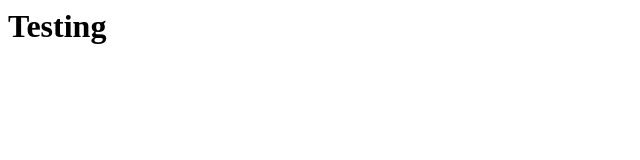
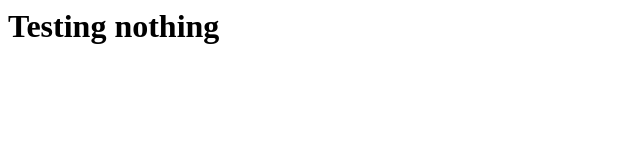
Before and after one commit to YlZ30/Tap_game_Test, a plain HTML site: page index.html in a window 1280 px wide. Shown: the whole page, without its empty margins (0-640 px from the left). Drawn offline with Linux system fonts and the light colour scheme.

Commit message:
Testing Purpose

```diff
--- a/index.html
+++ b/index.html
@@ -1 +1 @@
-<h1>Testing</h1>
+<h1>Testing nothing</h1>
```
Also changed, not shown: login.html (added, +3 -0 lines).
